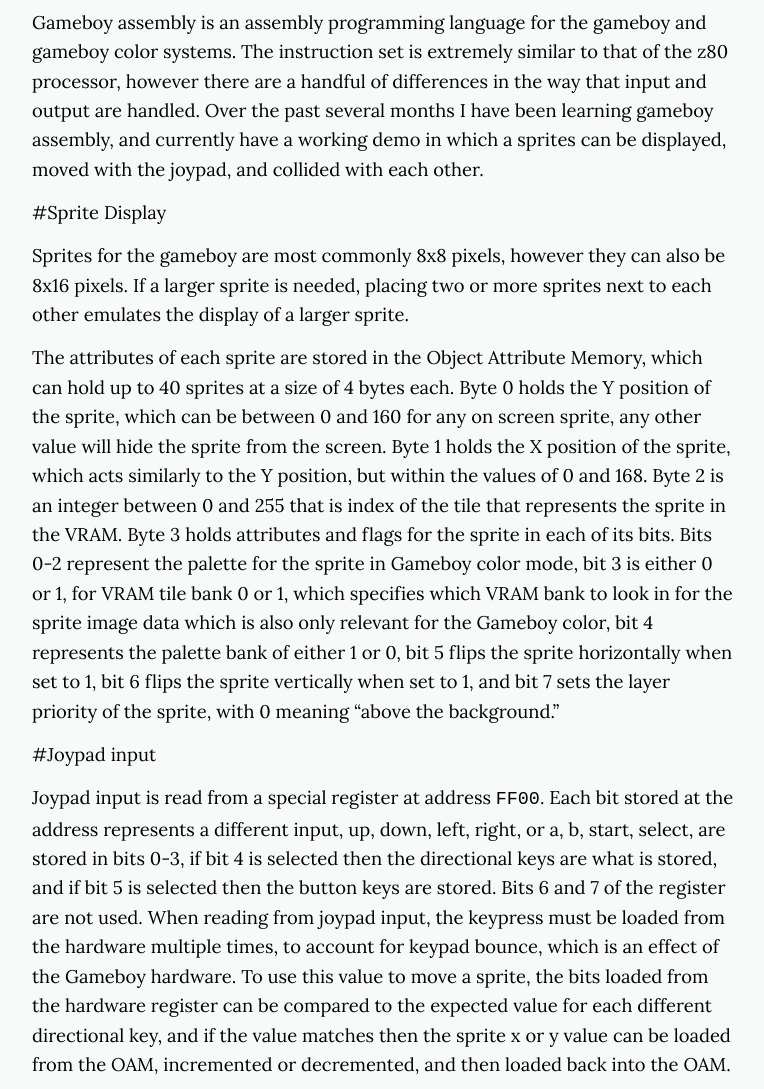
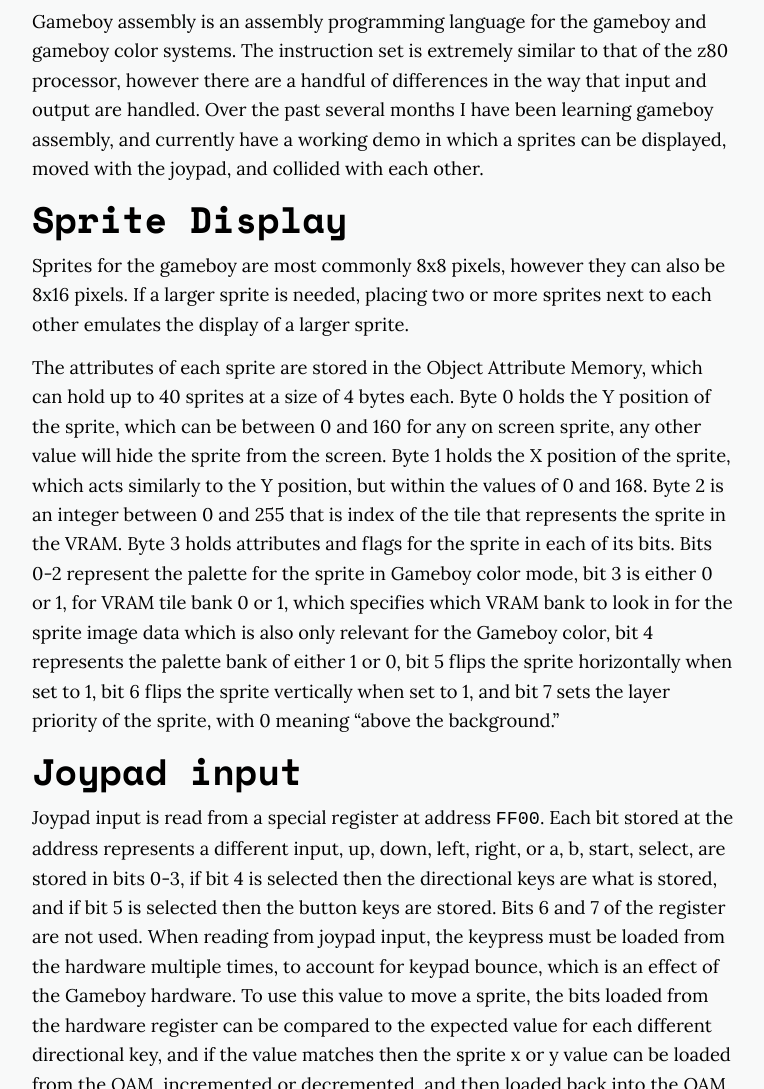
Before and after one commit to ComputerScienceHouse/blog, a Jekyll site: the page built from _posts/2018-04-12-gameboy-assembly.md, in a window 1280 px wide and 1400 px high, scrolled down 453 px. Shown: the part 311-1400 px from the top of the window, without its empty margins (256-1020 px from the left). Built offline with Jekyll 4.4.1, drawn with Linux system fonts in a browser that asks for light colours; nearby versions of some CDN libraries; some of the changed text lies outside the part shown.

Commit message:
fixed formatting

```diff
--- a/_posts/2018-04-12-gameboy-assembly.md
+++ b/_posts/2018-04-12-gameboy-assembly.md
@@ -16,21 +16,21 @@
     linkedin: https://www.linkedin.com/in/RebeccaSyria
 ---
 
-#Gameboy Assemby
-
+Gameboy Assemby
+---
 Gameboy assembly is an assembly programming language for the gameboy and gameboy color systems. The instruction set is extremely similar to that of the z80 processor, however there are a handful of differences in the way that input and output are handled. Over the past several months I have been learning gameboy assembly, and currently have a working demo in which a sprites can be displayed, moved with the joypad, and collided with each other.
 
-#Sprite Display
-
+Sprite Display
+---
 Sprites for the gameboy are most commonly 8x8 pixels, however they can also be 8x16 pixels. If a larger sprite is needed, placing two or more sprites next to each other emulates the display of a larger sprite.
 
 The attributes of each sprite are stored in the Object Attribute Memory, which can hold up to 40 sprites at a size of 4 bytes each. Byte 0 holds the Y position of the sprite, which can be between 0 and 160 for any on screen sprite, any other value will hide the sprite from the screen. Byte 1 holds the X position of the sprite, which acts similarly to the Y position, but within the values of 0 and 168. Byte 2 is an integer between 0 and 255 that is index of the tile that represents the sprite in the VRAM. Byte 3 holds attributes and flags for the sprite in each of its bits. Bits 0-2 represent the palette for the sprite in Gameboy color mode, bit 3 is either 0 or 1, for VRAM tile bank 0 or 1, which specifies which VRAM bank to look in for the sprite image data which is also only relevant for the Gameboy color, bit 4 represents the palette bank of either 1 or 0, bit 5 flips the sprite horizontally when set to 1, bit 6 flips the sprite vertically when set to 1, and bit 7 sets the layer priority of the sprite, with 0 meaning "above the background."
 
-#Joypad input
-
+Joypad input
+---
 Joypad input is read from a special register at address `FF00`. Each bit stored at the address represents a different input, up, down, left, right, or a, b, start, select, are stored in bits 0-3, if bit 4 is selected then the directional keys are what is stored, and if bit 5 is selected then the button keys are stored. Bits 6 and 7 of the register are not used.
 When reading from joypad input, the keypress must be loaded from the hardware multiple times, to account for keypad bounce, which is an effect of the Gameboy hardware. To use this value to move a sprite, the bits loaded from the hardware register can be compared to the expected value for each different directional key, and if the value matches then the sprite x or y value can be loaded from the OAM, incremented or decremented, and then loaded back into the OAM.
 
-#Box Collision
-
+Box Collision
+---
 Collision in assembly is done in the same way collision is done in most other languages, by comparing coordinate values of two sprites against each other. The way I did this was by making a function that takes in the x or y coordinate from each sprite in the a and c registers, and then use another register, in this case I used the b register, to keep track of how many iterations of comparison has been done, and each iteration the coordinate of one of the sprites is decremented, so it is compared against the entire edge of the sprite. When a collision is detected, 0 is loaded into the b register and the function returns, if no collisions are detected 1 is loaded into the b register and the function returns. The b register is then compared to 0, and the action that takes place on collision is then done. In this case, I had the first sprite push the second sprite on collision, so it jumps to a function in the program that moves the second sprite in the same manner as the first sprite.
```
